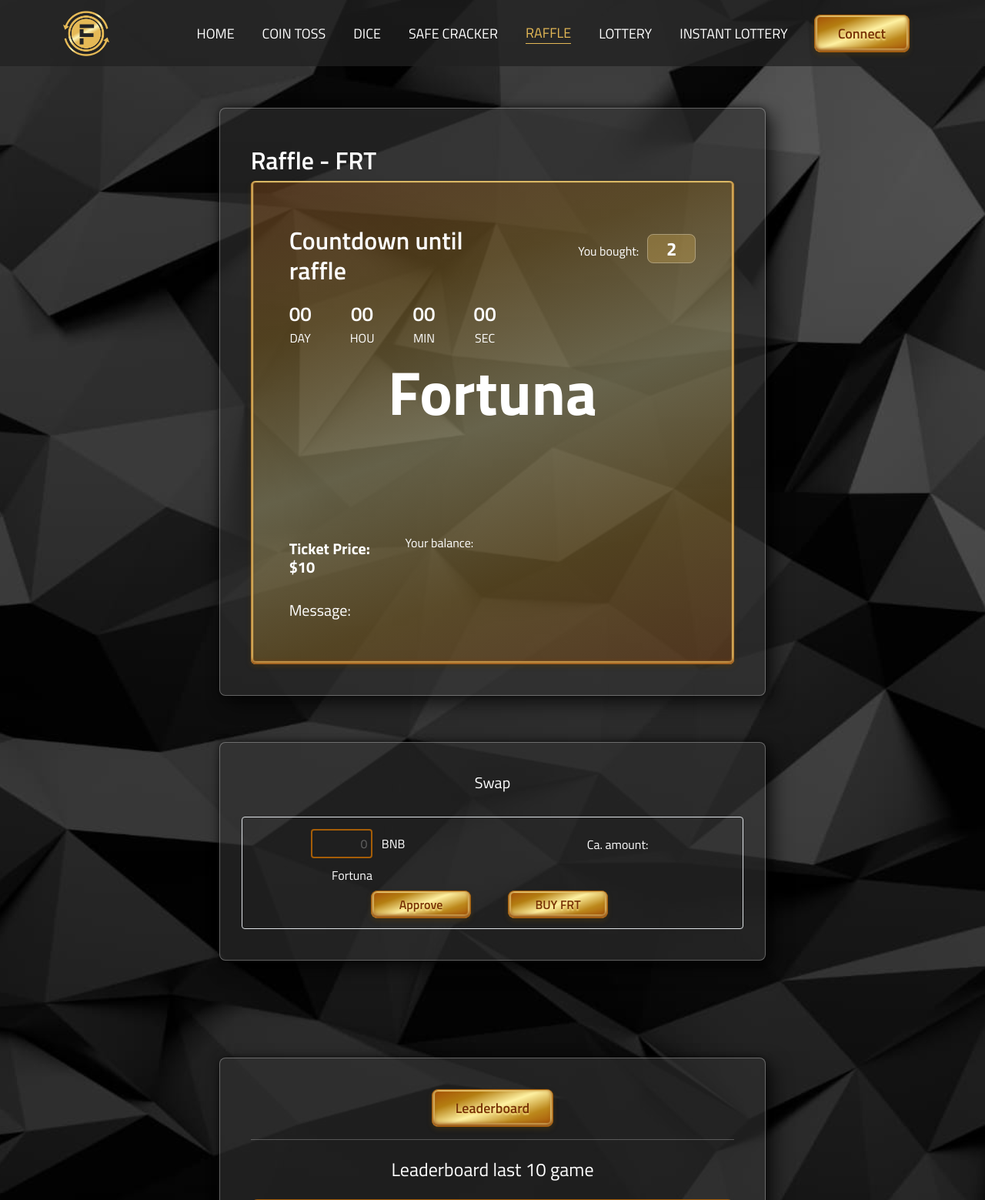
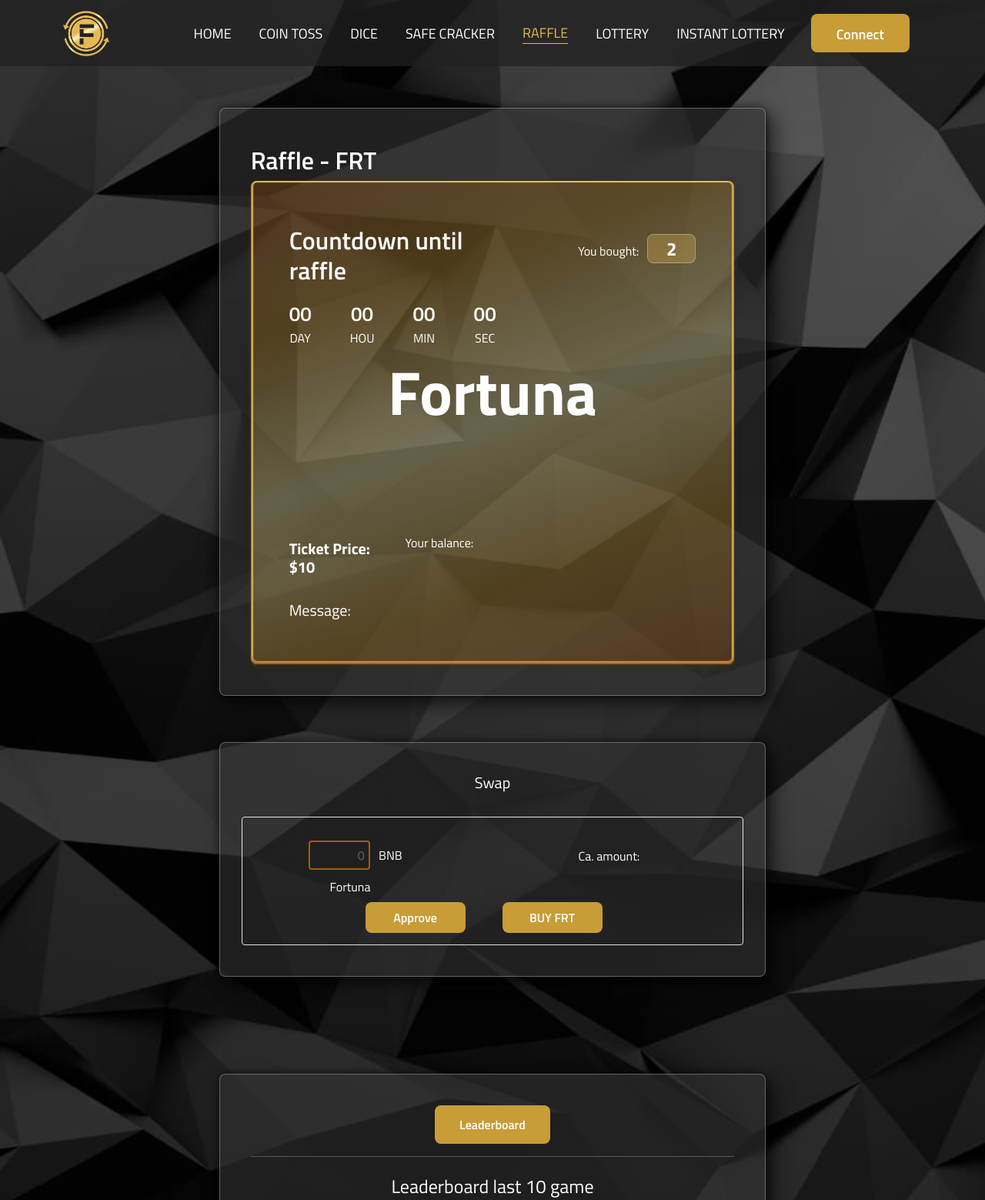
Before and after one commit to Aszellem/Fortuna_2022_project, a PHP site: page /game/raffle-frt.html in a window 1280 px wide. Shown: the top 1559 px of the page at 77% size. Run offline with PHP 8.4, Linux system fonts and the light colour scheme; some libraries are stand-ins or nearby versions.

Commit message:
lottery, raffel swap button fixed

```diff
--- a/game/css/style1.css
+++ b/game/css/style1.css
@@ -149,6 +149,10 @@ body {
   display: inline-block;
 }
 
+/*background: linear-gradient(180deg,
+					#fea 0%,#dc8 49%,#a95 51%,
+					#dc8 100%);*/
+
 .btn-one {
   border-radius: 8px;
   padding: 0.3rem !important;
@@ -180,7 +184,6 @@ body {
 
 .btn-one-flat {
   display: flex;
-  flex-flow: row;
   border-radius: 12px;
   font-weight: 600;
   font-size: 14px;
@@ -725,7 +728,7 @@ div.clock {
     rgba(188, 136, 27, 0.3),
     rgba(165, 78, 7, 0.3)
   );
-  border-radius: 6px;
+  border-radius: 8px;
 }
 
 .lottery-area .token-border {
@@ -1013,13 +1016,15 @@ span#wa {
 /* ------------ */
 
 .radio-form-2 {
-  /* text-align: center;
+  text-align: center;
   justify-content: center;
-
+/*
   display: flex;
   flex: 1;
   flex-flow: row; */
-  font-size: 14px;
+  display: flex;
+
+  font-size: 12px;
   font-weight: 600;
   transition: all 0.3s ease-in-out;
   color: white;
--- a/game/index.html
+++ b/game/index.html
@@ -17,7 +17,7 @@ $ref = (substr($ref,0,2)== '0x') ? $ref : '';
         <!-- fontawesome css   -->
     <link rel="stylesheet" href="https://cdnjs.cloudflare.com/ajax/libs/font-awesome/6.1.1/css/all.min.css" integrity="sha512-KfkfwYDsLkIlwQp6LFnl8zNdLGxu9YAA1QvwINks4PhcElQSvqcyVLLD9aMhXd13uQjoXtEKNosOWaZqXgel0g==" crossorigin="anonymous" referrerpolicy="no-referrer" />
     <!-- custom css   -->
-        <link rel="stylesheet" href="css/style.css">
+        <link rel="stylesheet" href="css/style1.css">
     <link rel="stylesheet" href="css/game.css">
 
     <!--    CSS for responsive-->
--- a/game/lottery-daily.html
+++ b/game/lottery-daily.html
@@ -13,7 +13,7 @@
         <!-- fontawesome css   -->
         <link rel="stylesheet" href="https://cdnjs.cloudflare.com/ajax/libs/font-awesome/6.1.1/css/all.min.css" integrity="sha512-KfkfwYDsLkIlwQp6LFnl8zNdLGxu9YAA1QvwINks4PhcElQSvqcyVLLD9aMhXd13uQjoXtEKNosOWaZqXgel0g==" crossorigin="anonymous" referrerpolicy="no-referrer" />
         <!-- custom css   -->
-        <link rel="stylesheet" href="css/style.css">
+        <link rel="stylesheet" href="css/style1.css">
         <!--Win Effect-->
         <link rel="stylesheet" href="css/win-effect.css">
         <!--    CSS for responsive-->
@@ -175,7 +175,7 @@
                                 <div class="col-lg-12 col-md-12 my-5 mx-auto swap">
                                     <div class="my-card mb-4">
                                         <div class="row"> <p class="h5"> Swap </p></div><br>
-                               <div class="row border rounded" style="padding-top: 15px; padding-bottom: 13px;">
+                               <div class="row border rounded" style="padding-top: 30px; padding-bottom: 15px; padding-right: 15px;">
                                    <div class="col-sm-6 col-md-3 col-lg-3 col-xl-6 col-xxl-2">
                                     <div>
                                        <input class="form-control rounded p-3 d-inline-block" style="width: 80px;" type="text" placeholder="0" aria-label="You can write Number" aria-describedby="basic-addon2" id="sAmount">
--- a/game/lottery-weekly.html
+++ b/game/lottery-weekly.html
@@ -13,7 +13,7 @@
         <!-- fontawesome css   -->
         <link rel="stylesheet" href="https://cdnjs.cloudflare.com/ajax/libs/font-awesome/6.1.1/css/all.min.css" integrity="sha512-KfkfwYDsLkIlwQp6LFnl8zNdLGxu9YAA1QvwINks4PhcElQSvqcyVLLD9aMhXd13uQjoXtEKNosOWaZqXgel0g==" crossorigin="anonymous" referrerpolicy="no-referrer" />
         <!-- custom css   -->
-        <link rel="stylesheet" href="css/style.css">
+        <link rel="stylesheet" href="css/style1.css">
         <!--Win Effect-->
         <link rel="stylesheet" href="css/win-effect.css">
         <!--    CSS for responsive-->
@@ -175,7 +175,7 @@
                                 <div class="col-lg-12 col-md-12 my-5 mx-auto swap">
                                     <div class="my-card mb-4">
                                         <div class="row"> <p class="h5"> Swap </p></div><br>
-                               <div class="row border rounded" style="padding-top: 15px; padding-bottom: 13px;">
+                               <div class="row border rounded" style="padding-top: 30px; padding-bottom: 15px; padding-right: 15px;">
                                    <div class="col-sm-6 col-md-3 col-lg-3 col-xl-6 col-xxl-2">
                                     <div>
                                        <input class="form-control rounded p-3 d-inline-block" style="width: 80px;" type="text" placeholder="0" aria-label="You can write Number" aria-describedby="basic-addon2" id="sAmount">
--- a/game/raffle-frt.html
+++ b/game/raffle-frt.html
@@ -13,7 +13,7 @@
     <!-- fontawesome css   -->
     <link rel="stylesheet" href="https://cdnjs.cloudflare.com/ajax/libs/font-awesome/6.1.1/css/all.min.css" integrity="sha512-KfkfwYDsLkIlwQp6LFnl8zNdLGxu9YAA1QvwINks4PhcElQSvqcyVLLD9aMhXd13uQjoXtEKNosOWaZqXgel0g==" crossorigin="anonymous" referrerpolicy="no-referrer" />
     <!-- custom css   -->
-    <link rel="stylesheet" href="css/style.css">
+    <link rel="stylesheet" href="css/style1.css">
     <!--Win Effect-->
     <link rel="stylesheet" href="css/win-effect.css">
     <!--    CSS for responsive-->
@@ -77,7 +77,7 @@
                         <!--  <a class="nav-link " href="roulette.html">Roulette</a>-->
                     </li>
                     <li class="nav-item ms-3">
-                        <span class="h4 mx-4" id="wa" style="display:none;">Wallet Address </span>
+                        <span class="h4 mx-4" id="wa" style="display:none;">Wallet Address</span> <!--itt elkellene törni a szöveget pl: <br>-->
                         <button class="btn-three" id="btn-connect"> Connect</button>
                     </li>
                     <li class="nav-item ms-3">
@@ -101,10 +101,8 @@
                                <p class="h2 text-start">Raffle - FRT
                                  <span class="float-end">
 
-                                   <!--<span class="h4 ms-4" id="wa" style="display:none;">Wallet Address </span>->
-
-
-                                   <!--<button class="btn-one" id="btn-connect"> Connect</button>
+                                   <!--<span class="h4 ms-4" id="wa" style="display:none;">Wallet Address </span>
+                                    <button class="btn-one" id="btn-connect"> Connect</button>
                                    <button class="btn-one" id="btn-disconnect" style="display:none;"> Disonnect</button>-->
                                  </span>
                                </p>
@@ -164,14 +162,15 @@
                                </div>
                            </div>
                        </div>
+
                        <div class="col-lg-12 col-md-12 my-5 mx-auto swap">
                            <div class="my-card mb-4">
                                <div class="row"> <p class="h5"> Swap </p></div><br>
-                               <div class="row border rounded" style="padding-top: 15px; padding-bottom: 13px;">
+                               <div class="row border rounded" style="padding-top: 30px; padding-bottom: 15px; padding-right: 15px;">
                                    <div class="col-sm-6 col-md-3 col-lg-3 col-xl-6 col-xxl-2">
                                     <div>
                                        <input class="form-control rounded p-3 d-inline-block" style="width: 80px;" type="text" placeholder="0" aria-label="You can write Number" aria-describedby="basic-addon2" id="sAmount">
- <span class="p-2 me-3" id="basic-addon2">BNB</span>
+                                        <span class="p-2 me-3" id="basic-addon2">BNB</span>
                                     </div>
                                    </div>
                                    <div class="col-sm-6 col-md-3 col-lg-3 col-xl-6 col-xxl-2 p-2">Ca. amount:</div>
@@ -184,11 +183,12 @@
                                </div>
                            </div>
                        </div>
+
                           <div class="col-lg-12 mt-5">
                               <div class="my-card">
                                   <ul class="nav nav-pills mb-3" id="pills-tab" role="tablist">
                                       <li class="nav-item" role="presentation">
-                                          <button class="nav-link active" id="pills-home-tab" data-bs-toggle="pill" data-bs-target="#pills-home" type="button" role="tab" aria-controls="pills-home" aria-selected="true">Leaderboard</button>
+                                          <button class="btn-board active" id="pills-home-tab" data-bs-toggle="pill" data-bs-target="#pills-home" type="button" role="tab" aria-controls="pills-home" aria-selected="true">Leaderboard</button>
                                       </li>
                                   </ul>
                                   <hr>
```
Also changed, not shown: game/raffle-bnb.html (+5 -4 lines).
